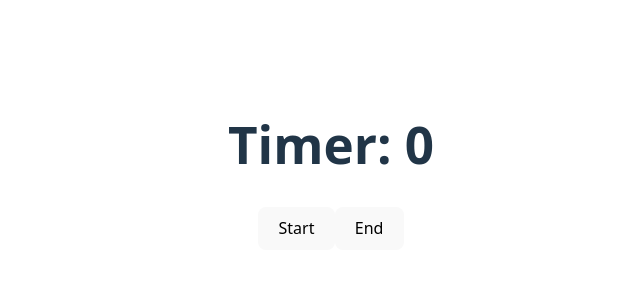
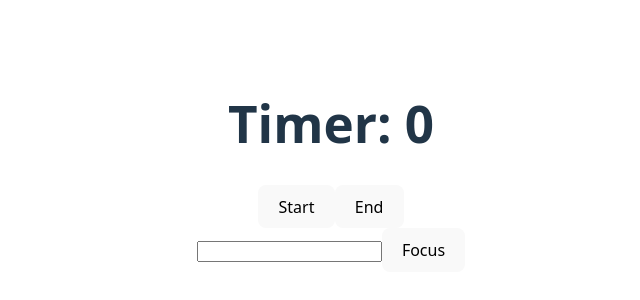
Before and after one commit to jht960526/React, a React (Vite) app in the folder reactstudy/second-react-app/: page / in a window 1280 px wide. Shown: the part 234-534 px from the top of the page, without its empty margins (309-949 px from the left). Built offline with nearby package versions, Linux system fonts and the light colour scheme.

Commit message:
uesRef3
uesRef 예제3

```diff
--- a/reactstudy/second-react-app/src/App.jsx
+++ b/reactstudy/second-react-app/src/App.jsx
@@ -2,6 +2,20 @@ import { useReducer, useRef, useState } from 'react'
 import './App.css'
 import { MyComponent, MyProvider } from './MyConponent';
 import { ThemeComponent, ThemeProvider } from './Theme';
+
+function FocusInput(){
+  const inputRef = useRef(null);
+
+  const handleClick = () =>{
+    inputRef.current.focus();
+  };
+  return(
+    <div>
+      <input type="text" ref={inputRef}/>
+      <button onClick={handleClick}>Focus</button>
+    </div>
+  );
+}
 
 function App() {
   const [seconds, setSeconds] = useState(0);
@@ -23,6 +37,9 @@ function App() {
       <h1>Timer: {seconds}</h1>
       <button onClick={handleStart}>Start</button>
       <button onClick={handleEnd}>End</button>
+
+      <FocusInput/>
+
     </div>
   );
 }
```
